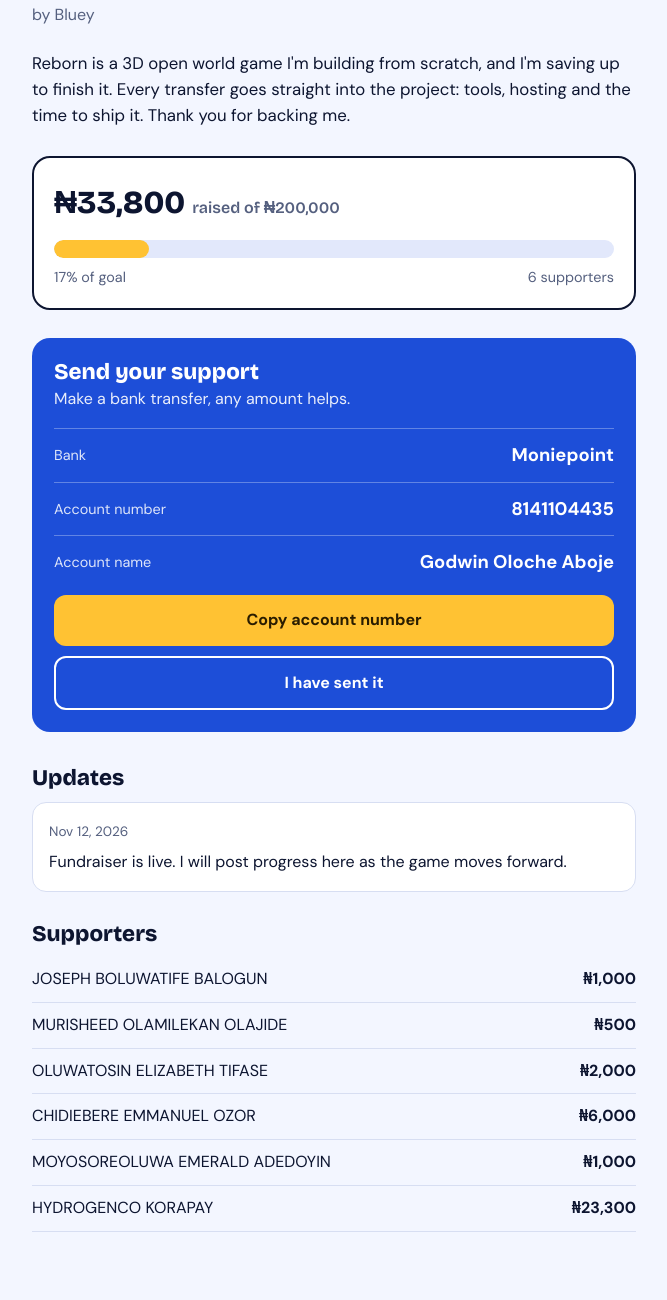
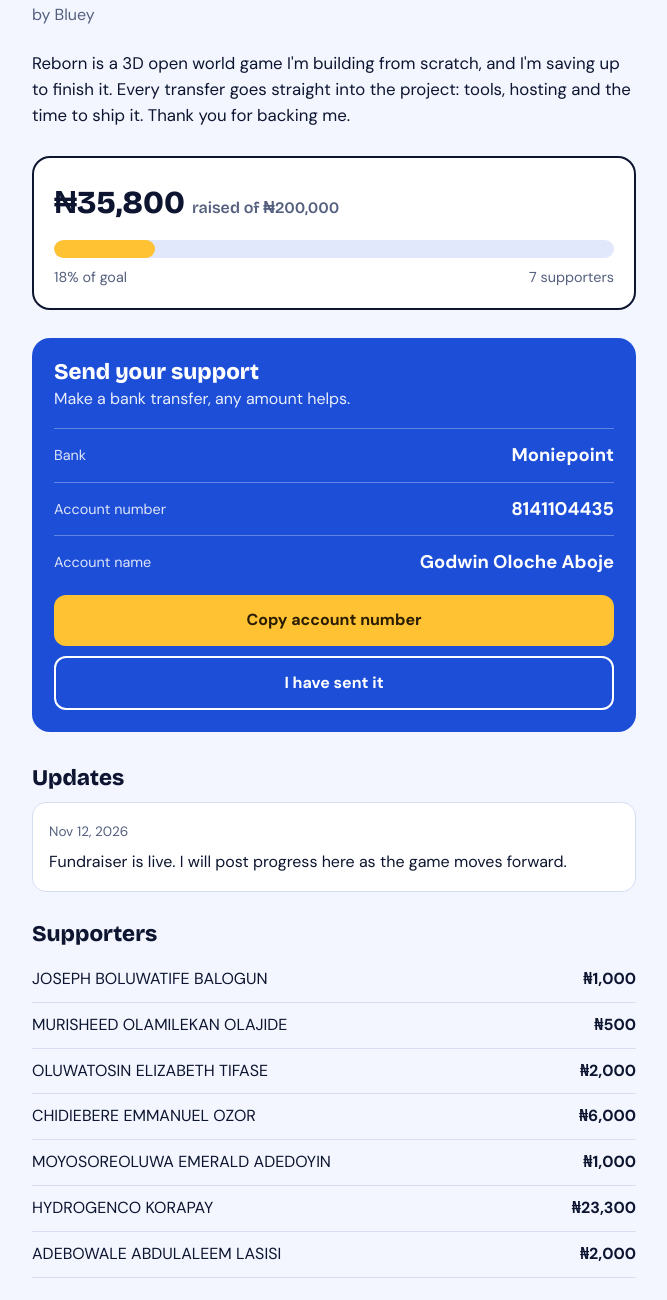
Before and after one commit to code-with-aboje/fund_reborn, a plain HTML site: page index.html in a window 1280 px wide. Shown: the part 192-1492 px from the top of the page, without its empty margins (306-973 px from the left). Drawn offline with nearby package versions, Linux system fonts and the light colour scheme.

Commit message:
Update index.html

```diff
--- a/index.html
+++ b/index.html
@@ -93,7 +93,7 @@ var CFG = {
   by: "by Bluey",
   story: "Reborn is a 3D open world game I'm building from scratch, and I'm saving up to finish it. Every transfer goes straight into the project: tools, hosting and the time to ship it. Thank you for backing me.",
   goal: 200000,
-  raised: 33800,
+  raised: 35800,
   bank: "Moniepoint",
   acct: "8141104435",
   name: "Godwin Oloche Aboje",
@@ -101,7 +101,7 @@ var CFG = {
   posts: [
     { date: "Nov 12, 2026", text: "Fundraiser is live. I will post progress here as the game moves forward." }
   ],
-  supporters: [  { name: "JOSEPH BOLUWATIFE BALOGUN", amount: 1000 }, {name: "MURISHEED OLAMILEKAN OLAJIDE", amount : 500}, {name : "OLUWATOSIN ELIZABETH TIFASE", amount: 2000}, {name: "CHIDIEBERE EMMANUEL OZOR", amount: 6000}, {name: "MOYOSOREOLUWA EMERALD ADEDOYIN", amount:1000}, {name: "HYDROGENCO KORAPAY", amount: 23300} ]
+  supporters: [  { name: "JOSEPH BOLUWATIFE BALOGUN", amount: 1000 }, {name: "MURISHEED OLAMILEKAN OLAJIDE", amount : 500}, {name : "OLUWATOSIN ELIZABETH TIFASE", amount: 2000}, {name: "CHIDIEBERE EMMANUEL OZOR", amount: 6000}, {name: "MOYOSOREOLUWA EMERALD ADEDOYIN", amount:1000}, {name: "HYDROGENCO KORAPAY", amount: 23300}, {name: "ADEBOWALE ABDULALEEM LASISI", amount: 2000} ]
 };
 /* ========================== */
 
```
